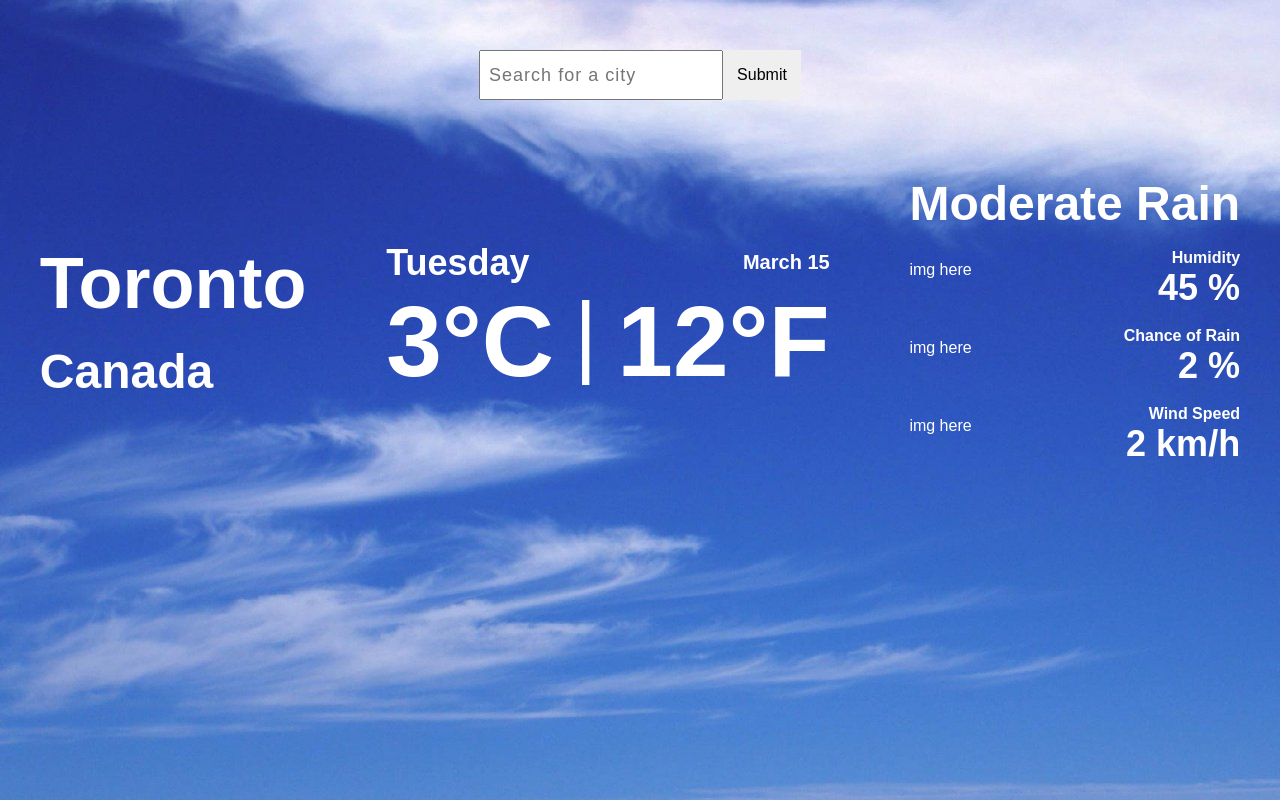
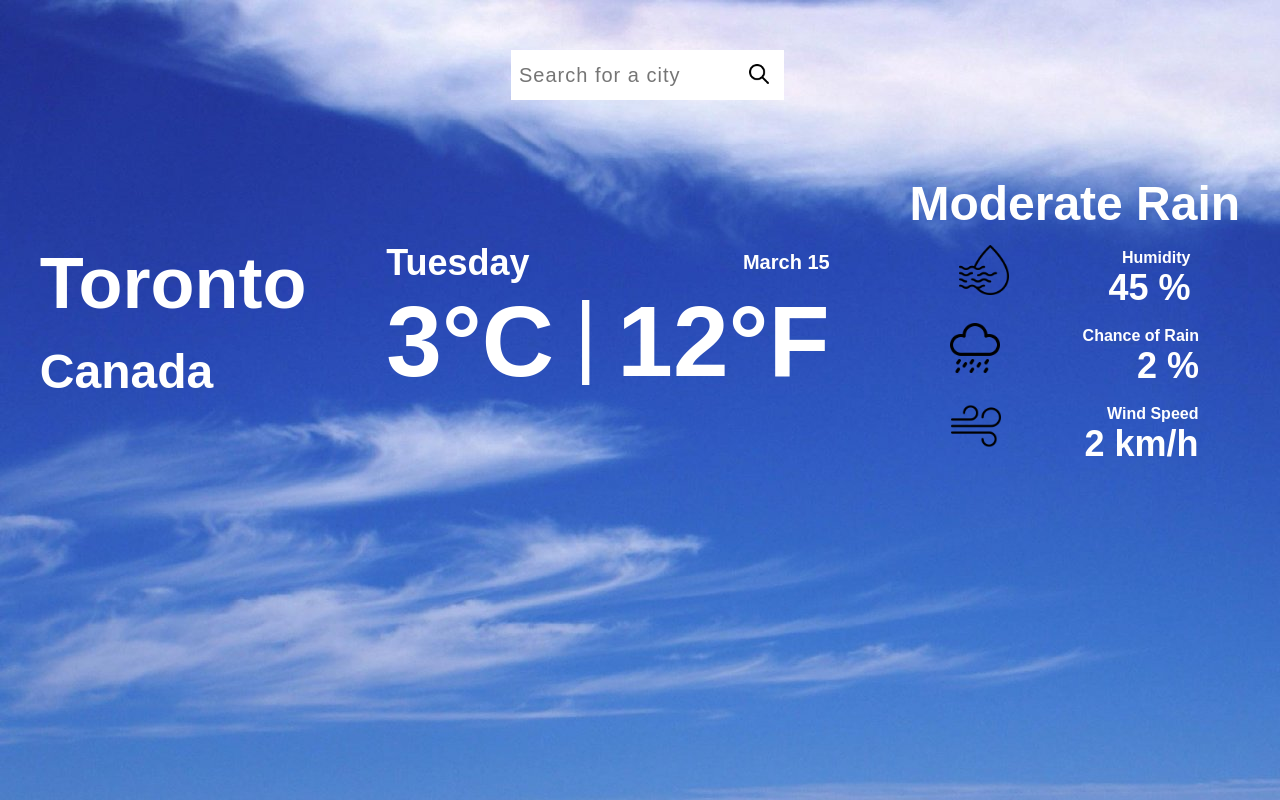
Before and after one commit to traneric89/Weather-App, a website built with webpack: page dist/index.html in a window 1280 px wide. Built offline with nearby package versions, Linux system fonts and the light colour scheme; files whose address does not match are found by name; a web font is replaced by a local one.

Commit message:
images/icons for detailed weather and new search bar

```diff
--- a/dist/index.html
+++ b/dist/index.html
@@ -19,7 +19,9 @@
         placeholder="Search for a city"
         autocomplete="off"
       />
-      <button class="submit-btn" id="submit-btn">Submit</button>
+      <button class="submit-btn" id="submit-btn">
+        <img src="/dist//images/search.png" alt="">
+      </button>
     </form>
     <div class="current-container">
       <div class="section-1">
@@ -41,21 +43,21 @@
         <h2>Moderate Rain</h2>
         <div class="details-container">
           <div class="details-1 details">
-            <p>img here</p>
+            <img src="/dist/images/humidity.png" alt="">
             <div class="specifics">
               <h4>Humidity</h4>
               <h2>45 %</h2>
             </div>
           </div>
           <div class="details-2 details">
-            <p>img here</p>
+            <img src="/dist/images/rain.png" alt="">
             <div class="specifics">
               <h4>Chance of Rain</h4>
               <h2>2 %</h2>
             </div>
           </div>
           <div class="details-3 details">
-            <p>img here</p>
+            <img src="/dist/images/wind.png" alt="">
             <div class="specifics">
               <h4>Wind Speed</h4>
               <h2>2 km/h</h2>
--- a/dist/styles.css
+++ b/dist/styles.css
@@ -19,20 +19,28 @@ body {
 
 input {
   text-decoration: none;
-  font-size: 18px;
+  font-size: 20px;
   letter-spacing: 1px;
   padding-left: 8px;
   outline: none;
+  border: none;
 }
 
 button {
-  font-size: 16px;
-  padding: 0 14px;
+  background: transparent;
   border: none;
+  outline: none;
+  margin-left: -35px;
 }
 
 button:hover {
   cursor: pointer;
+}
+
+button img {
+  width: 20px;
+  height: 20px;
+  object-fit: cover;
 }
 
 .current-container {
@@ -82,6 +90,7 @@ button:hover {
 
 .section-3 h2 {
   font-size: 48px;
+  text-align: right;
 }
 
 .details-container {
@@ -92,12 +101,17 @@ button:hover {
 .details {
   display: flex;
   align-items: center;
-  justify-content: space-between;
+  justify-content: space-around;
 }
 
 .specifics {
   display: flex;
   flex-direction: column;
+}
+
+.details img {
+  width: 50px;
+  height: auto;
 }
 
 .specifics h4 {
```
Also changed, not shown: dist/images/humidity.png (added), dist/images/rain.png (added), dist/images/search.png (added), dist/images/wind.png (added).
